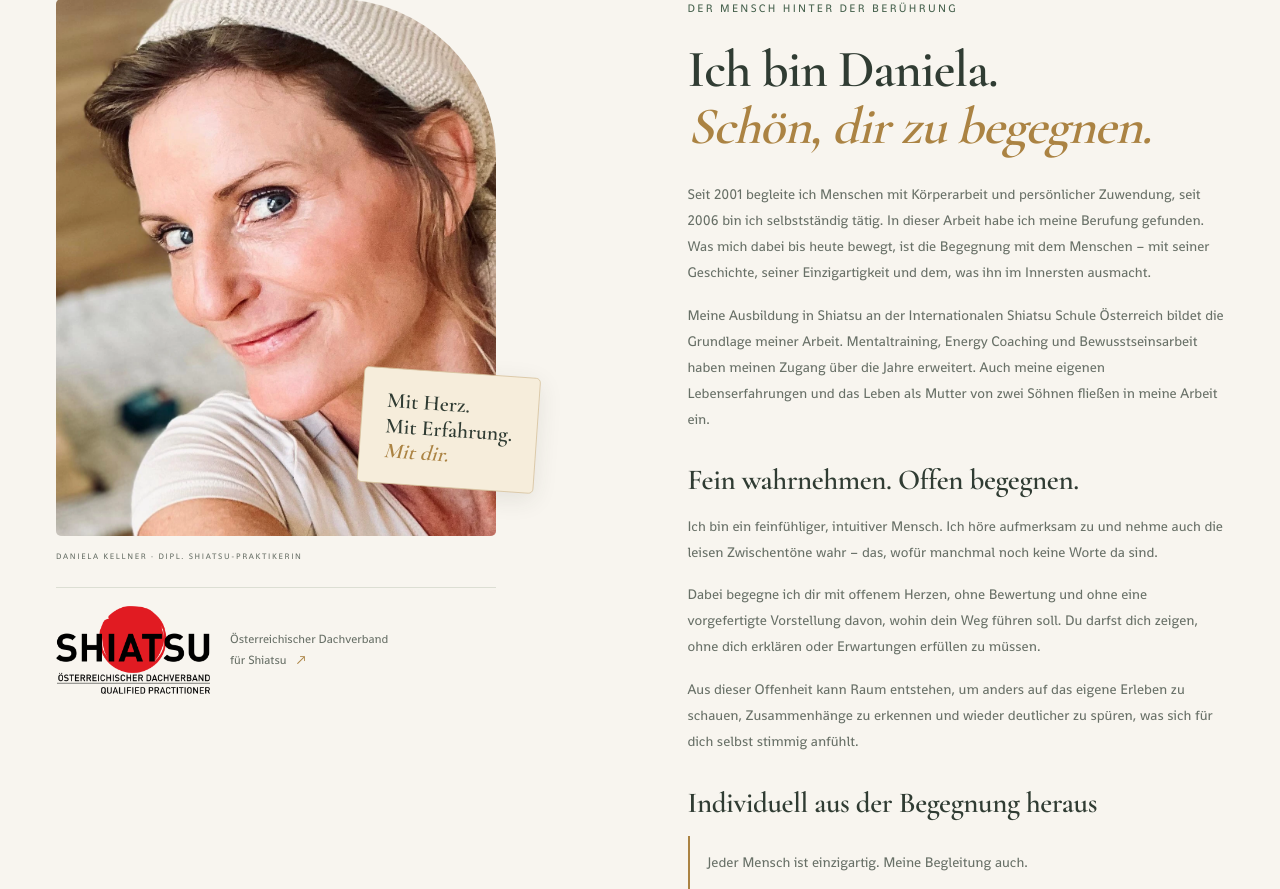
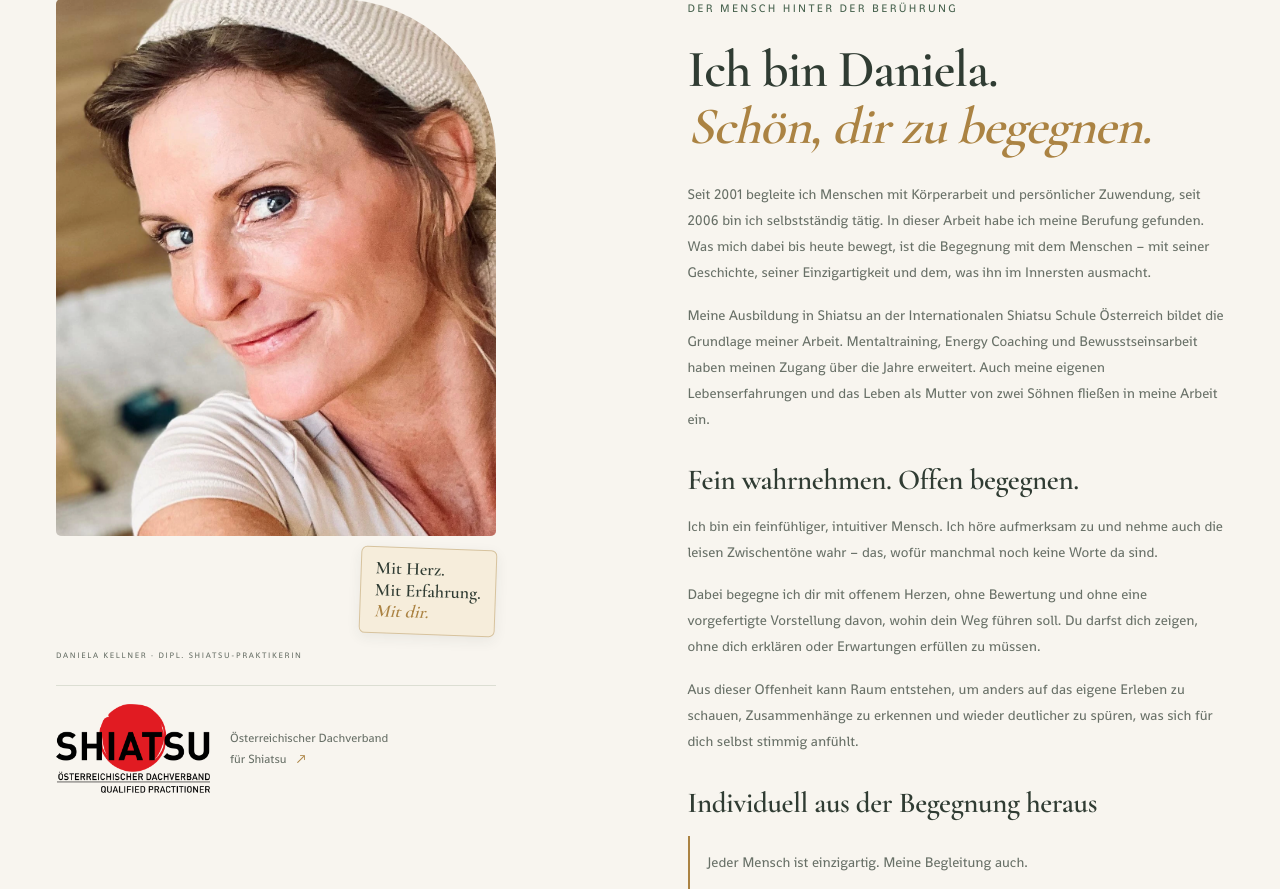
Before and after one commit to Daniela-Kellner/shiatsu-kellner, a PHP site: page / in a window 1280 px wide. Shown: the part 5611-6500 px from the top of the page. Run offline with PHP 8.4, Linux system fonts and the light colour scheme.

Commit message:
Move smaller portrait note below photo to keep face visible

```diff
--- a/website/index.html
+++ b/website/index.html
@@ -25,7 +25,7 @@
   <meta name="twitter:image" content="https://shiatsu-kellner.at/assets/gallery/website-entdecken.webp">
   <link rel="icon" href="assets/logo-claim.png" type="image/png">
   <link rel="preload" href="assets/cormorant.ttf" as="font" type="font/ttf" crossorigin>
-  <link rel="stylesheet" href="style.css?v=20261115-ueber-mich">
+  <link rel="stylesheet" href="style.css?v=20261115-portraet-notiz">
   <link rel="stylesheet" href="gallery.css?v=20261026-24">
   <script src="hero-media.js" defer></script>
   <script src="pond-audio.js" defer></script>
--- a/website/style.css
+++ b/website/style.css
@@ -210,3 +210,6 @@ dialog{padding:0;border:1px solid #d7d7c9;box-shadow:0 35px 100px #15231933;back
 .about-copy>.about-guiding-line{padding:14px 0 14px 18px;border-left:2px solid var(--gold);color:var(--sage-dark)}
 .about-copy>.about-guiding-line strong{font-weight:500}
 @media(max-width:640px){.about-copy>h3{font-size:26px;margin-top:26px}}
+
+/* Kleine persönliche Notiz unter dem Porträt, damit das Gesicht frei bleibt. */
+.portrait-display .portrait-note{position:static;display:block;width:max-content;max-width:100%;margin:12px 0 0 auto;padding:10px 14px;font-size:18px;line-height:1.2;transform:rotate(2deg);transform-origin:center;box-shadow:0 4px 14px #303c3312}
```
